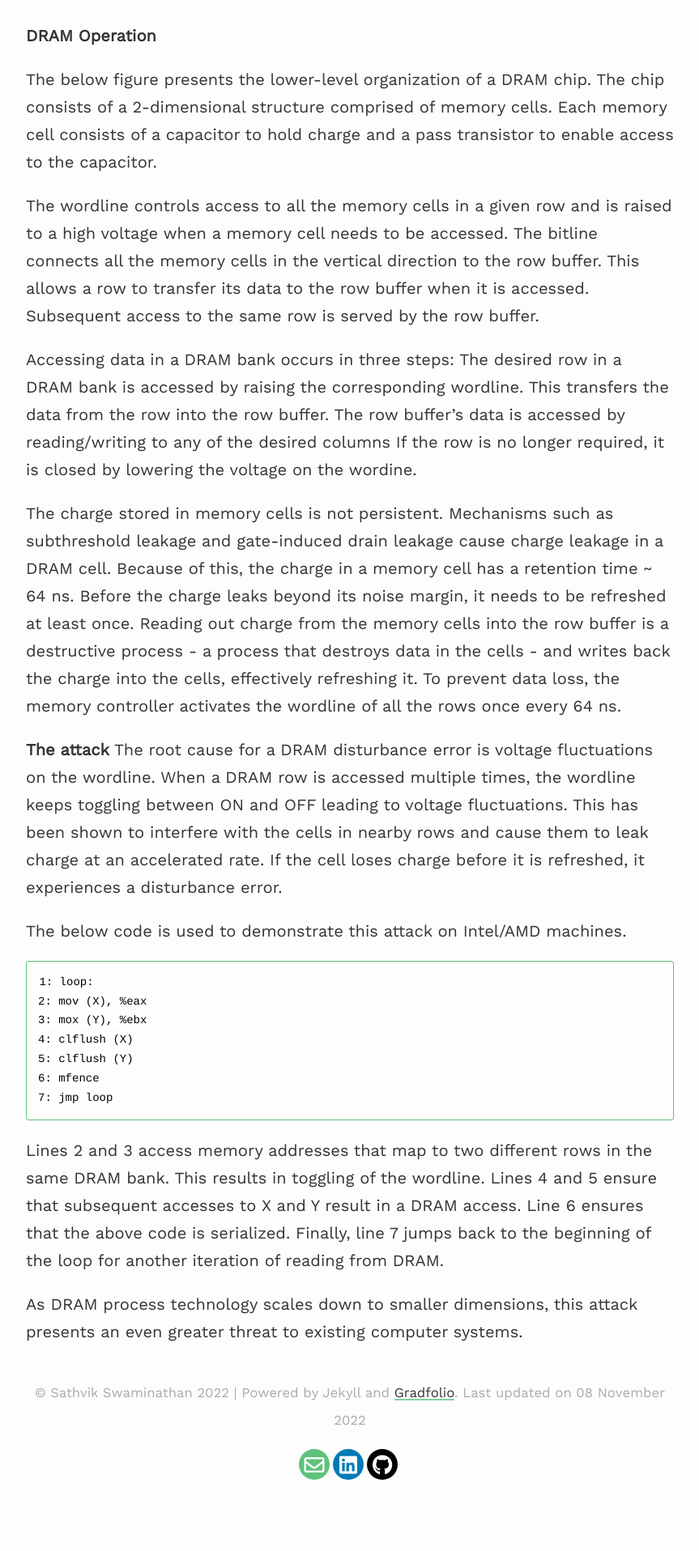
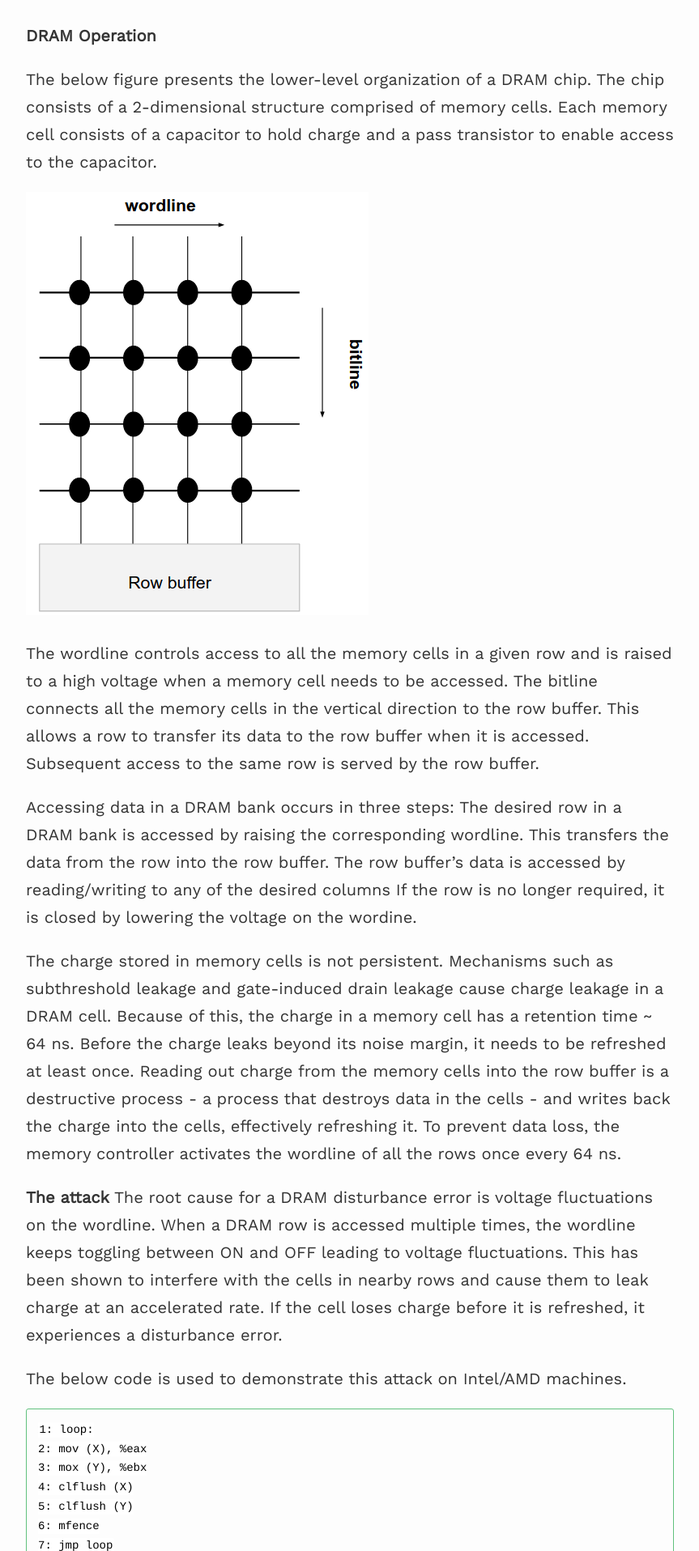
Before and after one commit to sathvikswaminathan/webpage, a Jekyll site: the page built from _posts/2022-11-08-flipping-bits-in.md, in a window 1280 px wide. Shown: the part 1133-3049 px from the top of the page at 81% size, without its empty margins (208-1071 px from the left). Built offline with Jekyll 4.4.1, drawn with Linux system fonts in a browser that asks for light colours; nearby versions of some CDN libraries; before the commit the page ends 2965 px from its top, so only the background shows below that.

Commit message:
added dram img

```diff
--- a/_posts/2022-11-08-flipping-bits-in.md
+++ b/_posts/2022-11-08-flipping-bits-in.md
@@ -20,6 +20,8 @@ If a cell is disturbed beyond its noise margin, then it'll experience a disturba
 **DRAM Operation**
 
 The below figure presents the lower-level organization of a DRAM chip. The chip consists of a 2-dimensional structure comprised of memory cells. Each memory cell consists of a capacitor to hold charge and a pass transistor to enable access to the capacitor.
+
+![DRAM structure](/assets/images/dram.png)
 
 The wordline controls access to all the memory cells in a given row and is raised to a high voltage when a memory cell needs to be accessed. The bitline connects all the memory cells in the vertical direction to the row buffer. This allows a row to transfer its data to the row buffer when it is accessed. Subsequent access to the same row is served by the row buffer.
 
```
Also changed, not shown: assets/images/dram.png (added).
